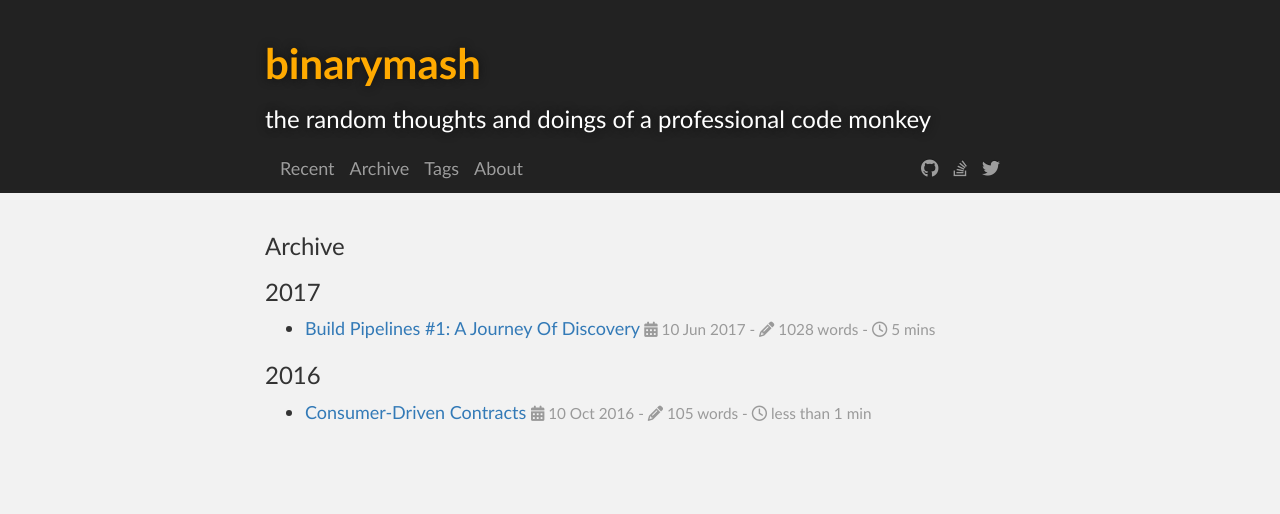
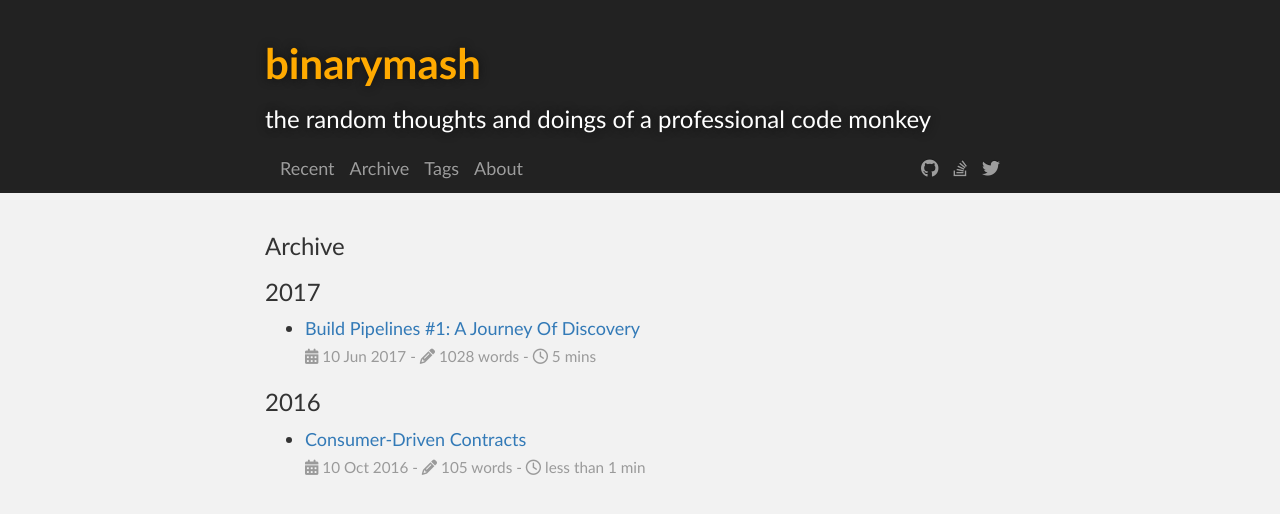
Before and after one commit to binarymash/binarymash.github.io, a Jekyll site: the page built from Archive.html, in a window 1280 px wide. Shown: the top 514 px of the page. Built offline with Jekyll 4.4.1, drawn with Linux system fonts in a browser that asks for light colours; nearby versions of some CDN libraries.

Commit message:
Added post newness

```diff
--- a/Archive.html
+++ b/Archive.html
@@ -15,7 +15,10 @@
         <h3 id="{{ this_year }}-ref">{{this_year}}</h3>
         <ul>
             {% endif %}
-            <li><a href="{{ post.url }}">{{ post.title }}</a> <span class="visible-lg-inline">{% include postmetadata.html %}</span></li>
+            <li>
+                <div><a href="{{ post.url }}">{{ post.title }}</a> {% include post-newness.html %}</div>
+                <div class="visible-lg-inline">{% include postmetadata.html %}</div>
+            </li>
             {% if forloop.last %}
         </ul>
             {% else %}
--- /dev/null
+++ b/_includes/post-newness.html
@@ -0,0 +1,7 @@
+{% assign today = site.time | date: '%s' %}
+{% assign start = post.date | date: '%s' %}
+{% assign daysSince = today | minus: start | divided_by: 60 | divided_by: 60 | divided_by: 24 %}
+
+{% if daysSince < 10 %}
+ <span class="label label-info">New</span>
+{% endif %}
--- a/_layouts/post.html
+++ b/_layouts/post.html
@@ -9,7 +9,7 @@
 
         <section class="post">
             <div class="post-header">
-                <h1 class="post-title">{{ page.title }}</h1>
+                <h1 class="post-title">{{ page.title }} {% include post-newness.html %}</h1>
                 {% include postmetadata.html %}
             </div>
             {{ content }}
--- a/index.html
+++ b/index.html
@@ -10,7 +10,7 @@
         {% for post in site.posts %}
         <section class="post">
             <div class="post-header">
-                <h2 class="post-title"><a href="{{ post.url }}">{{ post.title }}</a></h2>
+                <h2 class="post-title"><a href="{{ post.url }}">{{ post.title }}</a> {% include post-newness.html %}</h2>
             {% include postmetadata.html %}
             </div>
             {{ post.excerpt }}
--- a/tags.html
+++ b/tags.html
@@ -22,7 +22,8 @@
   <ul>
   {% for post in site.tags[originaltag] %}
     <li>
-      <a href="{{ post.url }}">{{ post.title }}</a> <span class="visible-lg-inline">{% include postmetadata.html %}</span>
+      <div><a href="{{ post.url }}">{{ post.title }}</a> {% include post-newness.html %}</div>
+      <div class="visible-lg-inline">{% include postmetadata.html %}</div>
     </li>
   {% endfor %}
   </ul>
```
